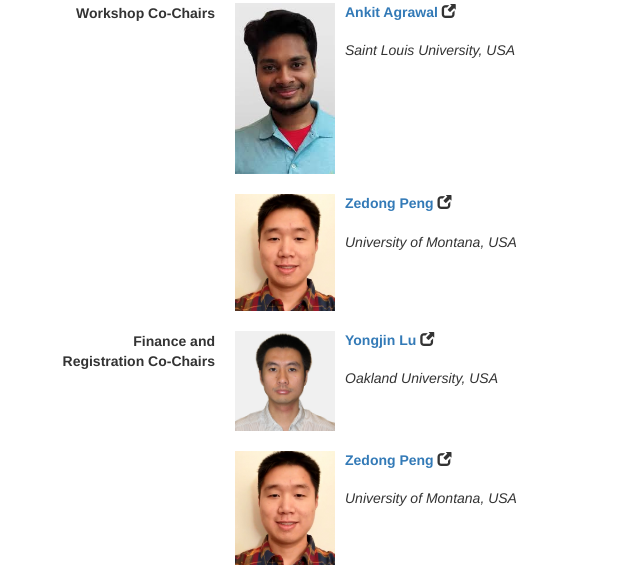
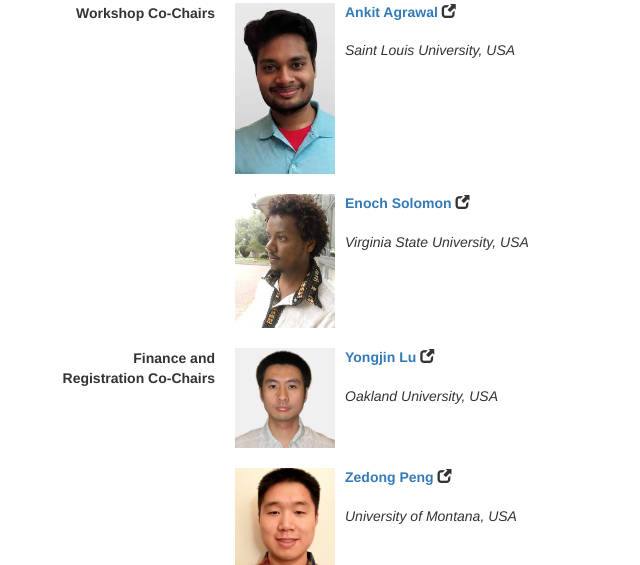
Before and after one commit to ieee-iri/ieee-iri.github.io, a plain HTML site: page committee_organizing.html in a window 1280 px wide. Shown: the part 1882-2447 px from the top of the page, without its empty margins (0-640 px from the left). Drawn offline with nearby package versions, Linux system fonts and the light colour scheme.

Commit message:
Update committee_organizing.html
Replace Zedong with Enoch as a Workshop Co-Chair by Nan on 2/1/2025.

```diff
--- a/committee_organizing.html
+++ b/committee_organizing.html
@@ -350,19 +350,19 @@ obj.style.visibility = 'hidden';
 							<dd>&nbsp;</dd>
 							<dd>
 							<div class="media-left">
-                                <img class="media-object" src="resources/images/ZedongPeng.jpg" alt="Zedong Peng" width="100">
+                                <img class="media-object" src="resources/images/Enoch_Solomon.jpeg" alt="Enoch Solomon" width="100">
                                             </div>
                                             <div class="media-body">
 
                                                 <h5 class="media-heading">
-                                                  <a href="https://www.umt.edu/computer-science/people/?ID=8214" target="_blank">
-                                                      <strong>Zedong Peng</strong>
+                                                  <a href="https://www.vsu.edu/cet/departments/computer-science/faculty-staff/profile.php?id=esolomon" target="_blank">
+                                                      <strong>Enoch Solomon</strong>
                                                   </a>
                                                   <span class="glyphicon glyphicon-new-window"></span>
                                                   <br>
                                                   <br>
                                                 </h5>
-                                                <span><em>University of Montana, USA</em></span>
+                                                <span><em>Virginia State University, USA</em></span>
                             </div>
 							</dd>
 
```
